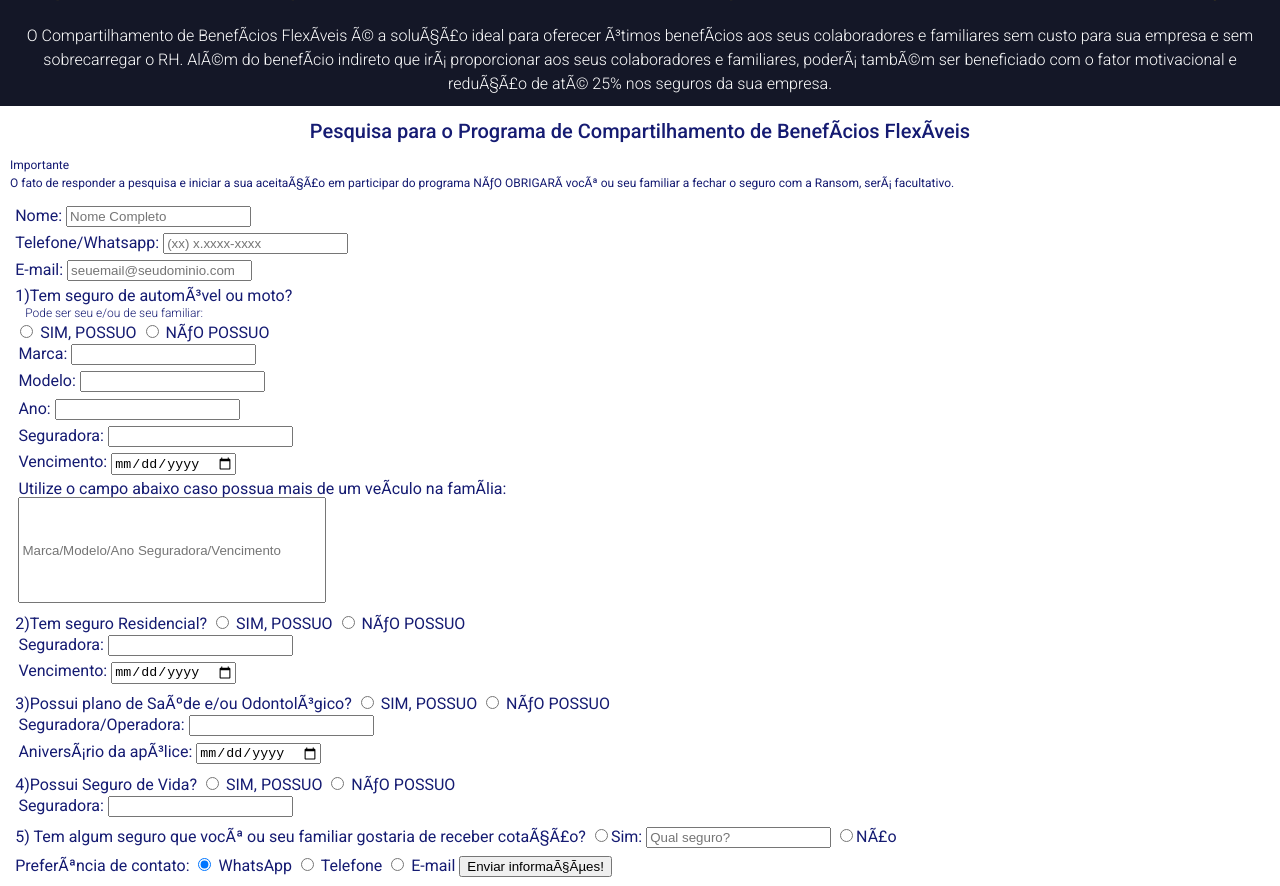
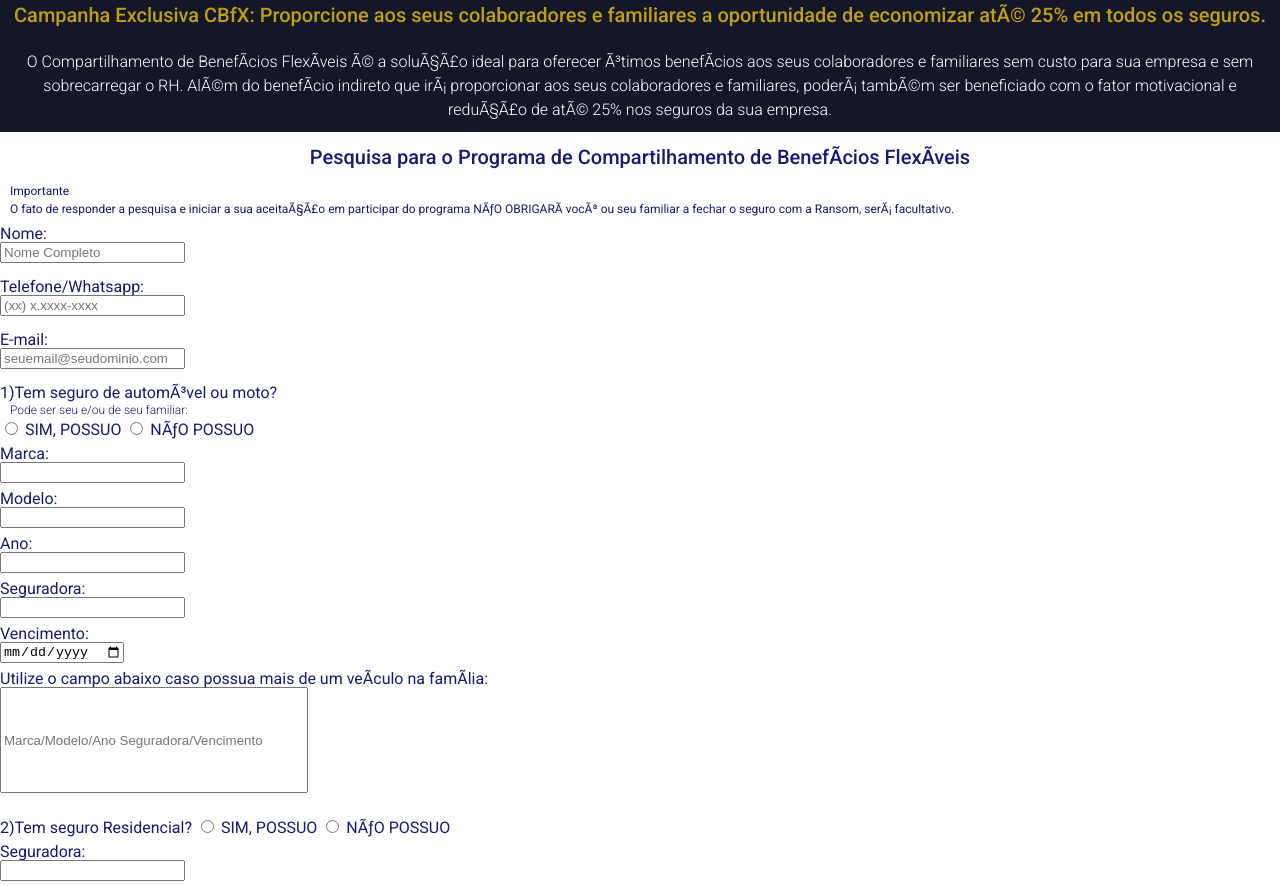
Before and after one commit to AlisonLuizSilva/Projeto-CBfX, a plain HTML site: page formulario_CBfX_v001/index.html in a window 1280 px wide. Shown: the part 117-1003 px from the top of the page. Drawn offline with Linux system fonts and the light colour scheme.

Commit message:
Add files via upload

```diff
--- a/formulario_CBfX_v001/index.html
+++ b/formulario_CBfX_v001/index.html
@@ -38,109 +38,108 @@
                 poderá também ser beneficiado com o fator motivacional e redução de até 25% nos seguros da sua empresa.</p>
         </div>
 
-        <section class="formulario">
-            <h1 class="titulo_formulario">Pesquisa para o Programa de Compartilhamento de Benefícios Flexíveis</h1>
 
-            <h2 class="importante"> Importante<br> O fato de responder a pesquisa e iniciar a sua aceitação em
-                participar do programa NÃO OBRIGARÁ você ou seu familiar a fechar o seguro com a Ransom, será facultativo.</b></h2>
-        </section>
+        <h1 class="titulo_formulario">Pesquisa para o Programa de Compartilhamento de Benefícios Flexíveis</h1>
 
-        <form class="questionario">
-            <label for="nome"> Nome:
+        <h2 class="importante"> Importante<br> O fato de responder a pesquisa e iniciar a sua aceitação em
+            participar do programa NÃO OBRIGARÁ você ou seu familiar a fechar o seguro com a Ransom, será facultativo.</b></h2>
+
+        <form class="formulario">
+            <label for="nome" class="questionario"> Nome:
                 <input type="text" id="nome" placeholder="Nome Completo" required>
             </label>
 
-            <label for="telefone">Telefone/Whatsapp:
+            <label for="telefone" class="questionario">Telefone/Whatsapp:
                 <input type="number" id="telefone" placeholder="(xx) x.xxxx-xxxx" required>
             </label>
 
-            <label for="email">E-mail:
+            <label for="email" class="questionario">E-mail:
                 <input type="email" id="email" placeholder="seuemail@seudominio.com" required>
             </label>
 
-            <label for="veiculo" class="question"> 1)Tem seguro de automóvel ou moto?
+            <label for="veiculo" class="questionarioradio"> 1)Tem seguro de automóvel ou moto?
                 <p class="importante">Pode ser seu e/ou de seu familiar:</p>
 
                 <input type="radio" id="veiculoSim" name="veiculo"> SIM, POSSUO <!--Adicionar recurso que quando ao clicar no sim, desaparecer o não e aparecer os detalhes do veículo-->
 
                 <input type="radio" id="veiculoNao" name="veiculo"> NÃO POSSUO
 
-                    <label for="marca">Marca:
+                    <label for="marca" class="questionario">Marca:
                     <input type="text" id="marca">
                     </label>
 
-                    <label for="Modelo">Modelo:
+                    <label for="Modelo" class="questionario">Modelo:
                     <input type="text" id="Modelo">
                     </label>
 
-                    <label for="ano">Ano:
+                    <label for="ano" class="questionario">Ano:
                     <input type="text" id="ano">
                     </label>
 
-                    <label for="Seguradora">Seguradora:
+                    <label for="Seguradora" class="questionario">Seguradora:
                     <input type="text" id="Seguradora">
                     </label>
 
-                    <label for="vencimento">Vencimento:
+                    <label for="vencimento" class="questionario">Vencimento:
                     <input type="date" id="data">
                     </label>
 
-                    <label for="veiculo2">Utilize o campo abaixo caso possua mais de um veículo na família:<br>
+                    <label for="veiculo2" class="questionario">Utilize o campo abaixo caso possua mais de um veículo na família:<br>
                     <input type="textarea" id="veiculo2" name="comentario" placeholder="Marca/Modelo/Ano Seguradora/Vencimento" rows="40" cols="20">
                     </label>
             </label>
 
 
-            <label for="residencia" class="question"> 2)Tem seguro Residencial?
+            <label for="residencia" class="questionario"> 2)Tem seguro Residencial?
 
                 <input type="radio" id="residenciaSim" name="residencia"> SIM, POSSUO <!--Adicionar recurso que quando ao clicar no sim, desaparecer o não e aparecer os detalhes do veículo-->
 
                 <input type="radio" id="residenciaNao" name="residencia"> NÃO POSSUO
 
-                <label for="Seguradora">Seguradora:
+                <label for="Seguradora" class="questionario">Seguradora:
                     <input type="text" id="Seguradora">
                     </label>
 
-                    <label for="vencimento">Vencimento:
+                    <label for="vencimento" class="questionario">Vencimento:
                     <input type="date" id="vencimento">
                     </label>
             </label>
 
-            <label for="saude" class="question"> 3)Possui plano de Saúde e/ou Odontológico?
+            <label for="saude" class="questionario"> 3)Possui plano de Saúde e/ou Odontológico?
 
                 <input type="radio" id="saudeSim" name="saude"> SIM, POSSUO <!--Adicionar recurso que quando ao clicar no sim, desaparecer o não e aparecer os detalhes do veículo-->
 
                 <input type="radio" id="saudeNao" name="saude"> NÃO POSSUO
 
-                <label for="Seguradora">Seguradora/Operadora:
+                <label for="Seguradora" class="questionario">Seguradora/Operadora:
                     <input type="text" id="Seguradora">
                     </label>
 
-                    <label for="vencimento">Aniversário da apólice:
+                    <label for="vencimento" class="questionario">Aniversário da apólice:
                     <input type="date" id="vencimento">
                 </label>
             </label>
 
 
-            <label for="vida" class="question"> 4)Possui Seguro de Vida?
+            <label for="vida" class="questionario"> 4)Possui Seguro de Vida?
 
                 <input type="radio" id="vidaSim" name="vida"> SIM, POSSUO <!--Adicionar recurso que quando ao clicar no sim, desaparecer o não e aparecer os detalhes do veículo-->
 
                 <input type="radio" id="vidaNao" name="vida"> NÃO POSSUO
 
-                <label for="Seguradora">Seguradora:
+                <label for="Seguradora" class="questionario">Seguradora:
                     <input type="text" id="Seguradora">
                     </label>
                 </label>
             </label>
 
-            <label for="outro" class="outroseguro">5) Tem algum seguro que você ou seu familiar gostaria de receber cotação?
+            <label for="outro" class="questionario">5) Tem algum seguro que você ou seu familiar gostaria de receber cotação?
                 <input type="radio" id="outroSim" name="outro">Sim: <input type="text" id="outro" placeholder="Qual seguro?">
 
                 <input type="radio" id="outroNao" name="outro">Não
             </label>
 
-            <label for="preferenciaContato" class="preferencia">Preferência de contato:
+            <label for="preferenciaContato" class="questionario">Preferência de contato:
 
                 <input type="radio" id="radioWhatsapp" name="preferenciacontato" checked> WhatsApp
 
@@ -152,22 +151,9 @@
                 <input type="submit" value="Enviar informações!">
 
                 <p class="contatoRodape"></p>
-
-
-
             </label>
-
-
-
-
-
-
-
 
         </form>
 
 
-
-
-
     </body>
--- a/formulario_CBfX_v001/styles/formulario.css
+++ b/formulario_CBfX_v001/styles/formulario.css
@@ -1,3 +1,10 @@
+.formulario{
+    display: flex;
+    flex-direction: column;
+    width: 70%;
+}
+
+
 .titulo_formulario{
     text-align: center;
     padding: 10px 0;
@@ -10,19 +17,19 @@
     margin: 0 0 0 10px;
 }
 
-.questionario{
-    margin: 10px 12px;
-    width: 90%;
-    display: block;
+        label{
+            margin: 0.5em 0;
+            display: block;
+        }
 
+        input{
+            display: block;
+        }
 
-}
+        input[type="radio"]{
+            display: inline;
 
-.questionario label{
-    display: block;
-    padding: 0.2em;
-}
-
+        }
 
     #veiculo2{
         width: 300px;
```
